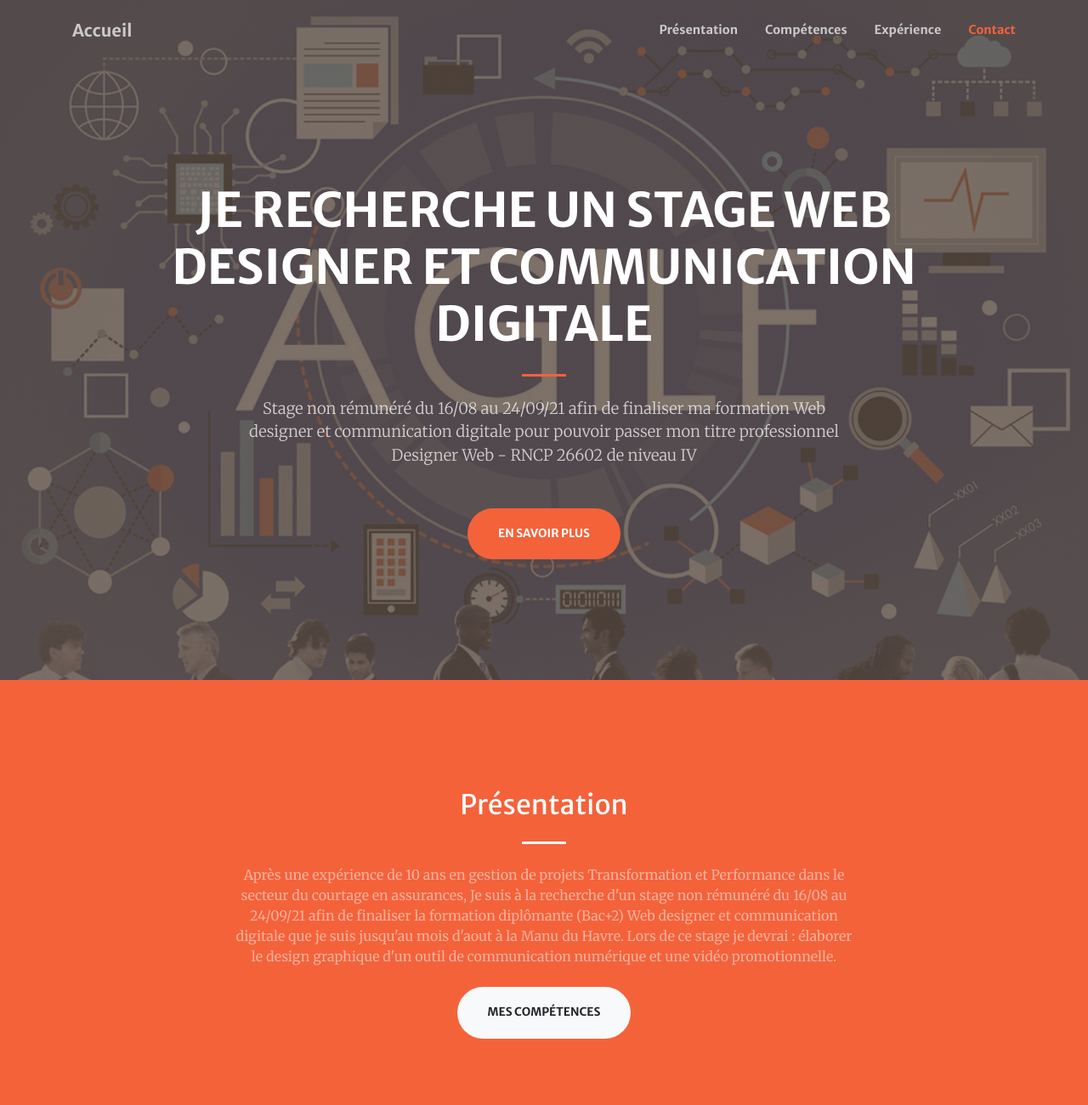
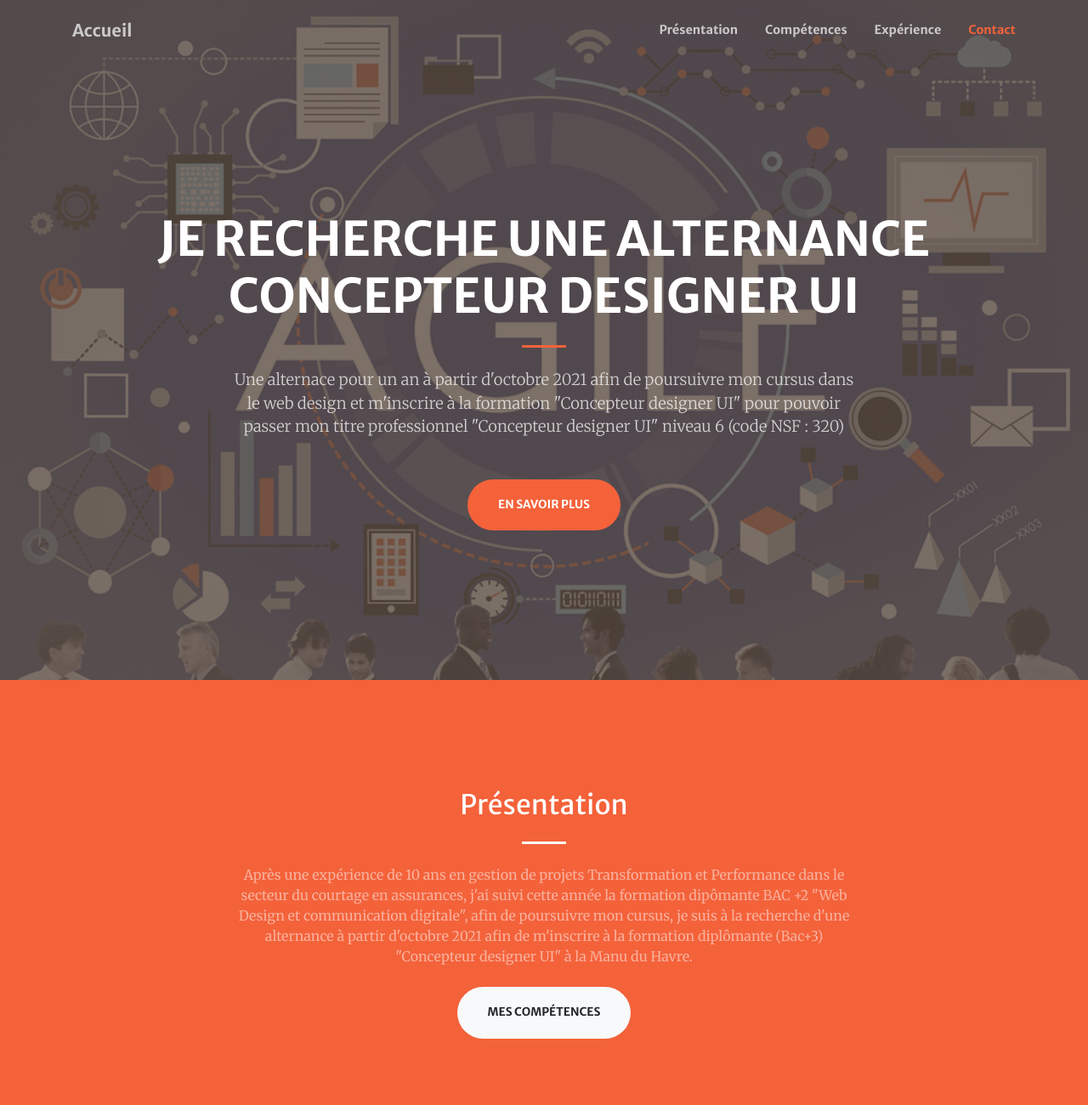
Before and after one commit to karineenz/cvkarineenz, a plain HTML site: page index.html in a window 1280 px wide. Shown: the top 1300 px of the page at 85% size. Drawn offline with nearby package versions, Linux system fonts and the light colour scheme; files whose address does not match are found by name.

Commit message:
changement stage par alternance

```diff
--- a/index.html
+++ b/index.html
@@ -39,11 +39,11 @@
             <div class="container h-100">
                 <div class="row h-100 align-items-center justify-content-center text-center">
                     <div class="col-lg-10 align-self-end">
-                        <h1 class="text-uppercase text-white font-weight-bold">JE RECHERCHE UN STAGE WEB DESIGNER ET COMMUNICATION DIGITALE</h1>
+                        <h1 class="text-uppercase text-white font-weight-bold">JE RECHERCHE UNE ALTERNANCE CONCEPTEUR DESIGNER UI</h1>
                         <hr class="divider my-4" />
                     </div>
                     <div class="col-lg-8 align-self-baseline">
-                        <p class="text-white-75 font-weight-light mb-5"> Stage non rémunéré du 16/08 au 24/09/21 afin de finaliser ma formation Web designer et communication digitale pour pouvoir passer mon titre professionnel Designer Web - RNCP 26602 de niveau IV</p>
+                        <p class="text-white-75 font-weight-light mb-5"> Une alternace pour un an à partir d'octobre 2021 afin de poursuivre mon cursus dans le web design et m'inscrire à la formation "Concepteur designer UI" pour pouvoir passer mon titre professionnel "Concepteur designer UI" niveau 6 (code NSF : 320)</p>
                         <a class="btn btn-primary btn-xl js-scroll-trigger" href="#about">En savoir plus</a>
                     </div>
                 </div>
@@ -56,7 +56,7 @@
                     <div class="col-lg-8 text-center">
                         <h2 class="text-white mt-0">Présentation</h2>
                         <hr class="divider light my-4" />
-                        <p class="text-white-50 mb-4">Après une expérience de 10 ans en gestion de projets Transformation et Performance dans le secteur du courtage en assurances, Je suis à la recherche d'un stage non rémunéré du 16/08 au 24/09/21 afin de finaliser la formation  diplômante (Bac+2) Web designer et communication digitale que je suis jusqu'au mois d'aout à la Manu du Havre. Lors de ce stage je devrai : élaborer le design graphique d'un outil de communication numérique et une vidéo promotionnelle.</p>
+                        <p class="text-white-50 mb-4">Après une expérience de 10 ans en gestion de projets Transformation et Performance dans le secteur du courtage en assurances, j'ai suivi cette année la formation dipômante BAC +2 "Web Design et communication digitale", afin de poursuivre mon cursus, je suis à la recherche d'une alternance à partir d'octobre 2021 afin de m'inscrire à la formation  diplômante (Bac+3) "Concepteur designer UI" à la Manu du Havre.</p>
                         <a class="btn btn-light btn-xl js-scroll-trigger" href="#services">Mes Compétences</a>
                     </div>
                 </div>
@@ -178,7 +178,7 @@
                     <div id="carouselExampleControls" class="carousel slide" data-ride="carousel">
                         <div class="carousel-inner">
                           <div class="carousel-item active">
-                            <img class="d-block w-25 mb-4" src="../startbootstrap-creative-gh-pages/assets/img/html5-css3-js-b.png" alt="First slide">
+                            <img class="d-block w-25 mb-4" src="/startbootstrap-creative-gh-pages/assets/img/html5-css3-js-b.png" alt="First slide">
                           </div>
                           <div class="carousel-item">
                             <img class="d-block w-25" src="../startbootstrap-creative-gh-pages/assets/img/creative-cloud.png" alt="Second slide">
```
